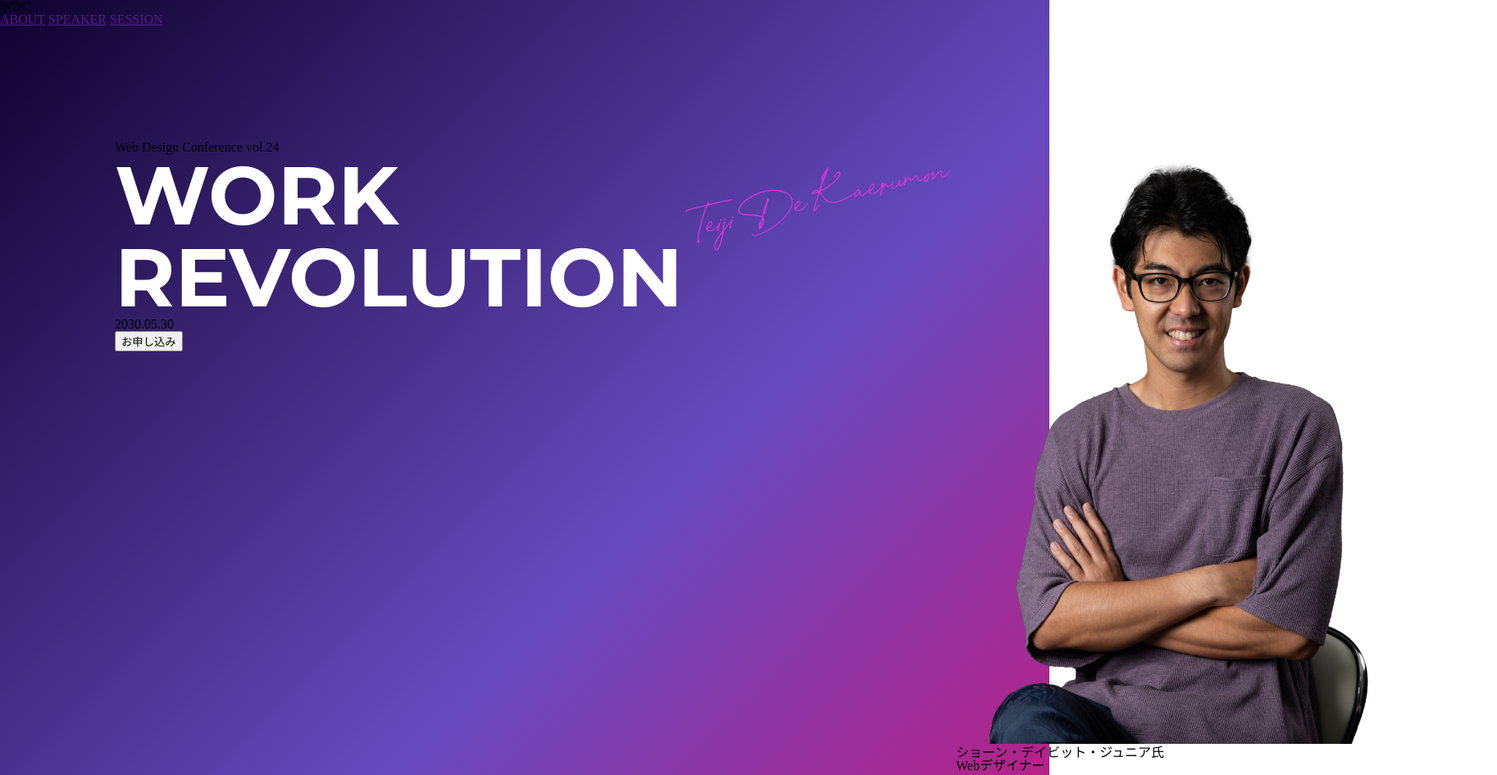
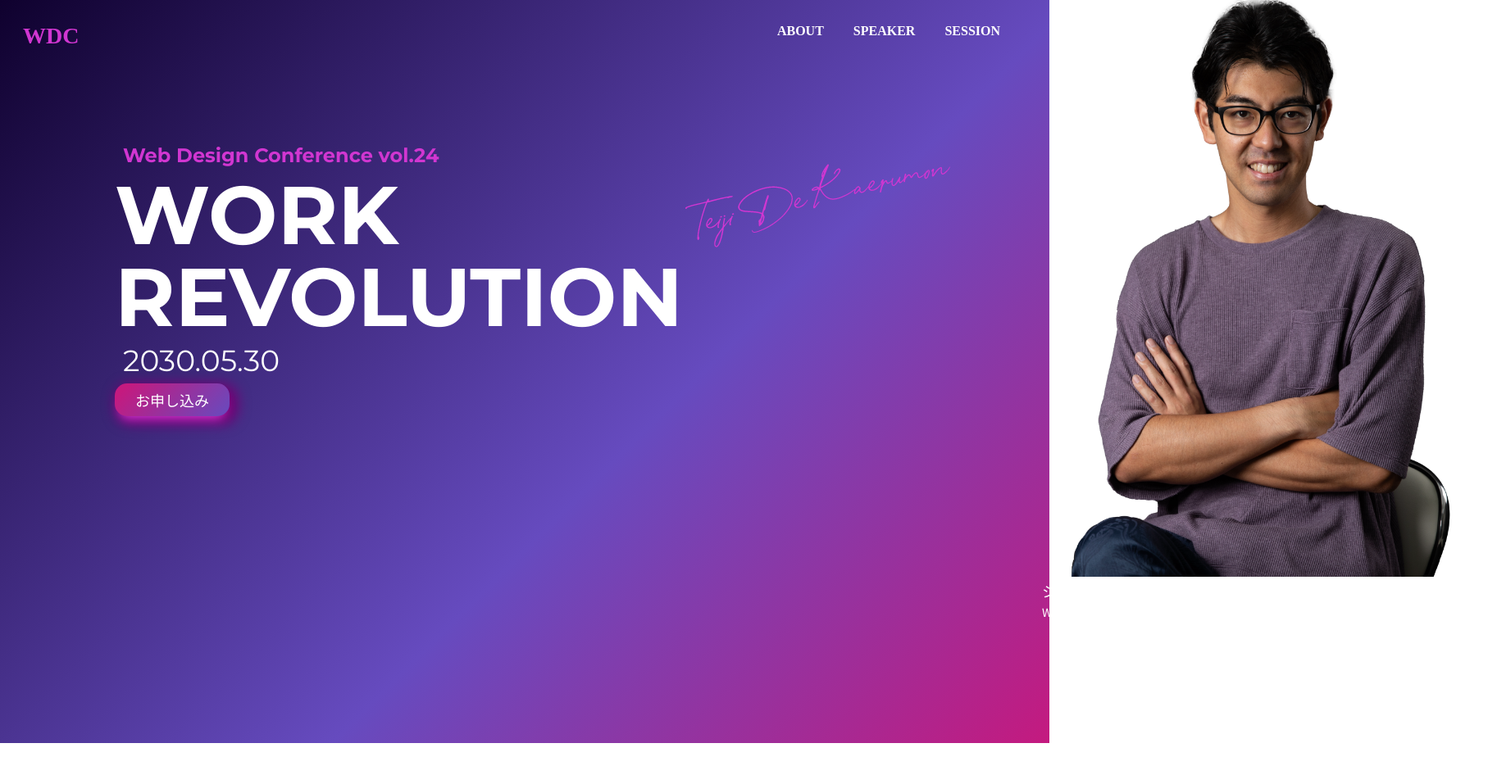
Before and after one commit to KatouProg/portfolio_content_wdc, a website: page index.html in a window 1280 px wide. Shown: the top 946 px of the page at 82% size, 1826 px wide, since content can reach past the window. After the commit the page ends 907 px from the top, so only its background shows below. Drawn offline with Linux system fonts and the light colour scheme.

Commit message:
SASS - Hero

```diff
--- a/index.html
+++ b/index.html
@@ -23,11 +23,13 @@
         </header>
 
         <div class="hero_main">
+            <div class="hero_main--sub">
+
                 <div class="hero_text">
-                <p>Web Design Conference vol.24</p>
+                    <p class="hero_text--vol">Web Design Conference vol.24</p>
                     <h1>WORK REVOLUTION</h1>
-                <h3>2030.05.30</h3>
-                <button>お申し込み</button>
+                    <h3 class="hero_text--date">2030.05.30</h3>
+                    <button class="myButton">お申し込み</button>
                 </div>
 
                 <div class="sign">
@@ -36,9 +38,15 @@
 
                 <div class="mainPicture">
                     <img src="./media/img/mv.png" alt="Teiji de Kaerumon picture">
-                <p>ショーン・デイビット・ジュニア氏</p>
-                <p>Webデザイナー</p>
+                    <div class="mainPicture--title">
+                        <p class="mainPicture--name">ショーン・デイビット・ジュニア氏</p>
+                        <p class="mainPicture--function">Webデザイナー</p>
                     </div>
+
+                </div>
+
+            </div>
+
         </div>
 
     </div>
--- a/public/css/style.css
+++ b/public/css/style.css
@@ -1,5 +1,43 @@
 @import url("https://fonts.googleapis.com/css2?family=Montserrat:wght@100;300;400;600;700&display=swap");
 @import url("https://fonts.googleapis.com/css2?family=Noto+Sans+JP:wght@300;400;500;700;900&display=swap");
+.logo_text {
+  font-size: 1.75rem;
+  color: #D136D1;
+  font-weight: bold;
+}
+
+.navbar {
+  z-index: 1000;
+}
+.navbar a {
+  text-decoration: none;
+  font-size: 1rem;
+  font-weight: bold;
+  padding-right: 2rem;
+  color: white;
+}
+
+.hero_text h1 {
+  font-family: "Montserrat", sans-serif;
+  font-weight: bold;
+  font-size: 6.25rem;
+  color: white;
+}
+.hero_text .hero_text--vol {
+  font-family: "Montserrat", sans-serif;
+  font-weight: bold;
+  font-size: 1.5rem;
+  color: #D136D1;
+  padding: 10px;
+}
+.hero_text .hero_text--date {
+  font-family: "Montserrat", sans-serif;
+  font-weight: 500;
+  font-size: 2.25rem;
+  color: white;
+  padding: 10px;
+}
+
 *, *:before, *:after {
   box-sizing: border-box;
 }
@@ -54,17 +92,57 @@ input {
   background: rgb(9, 0, 36);
   background: linear-gradient(135deg, #0f012e 0%, #664BBF 60%, #C41A7F 100%);
 }
-
-.hero_main {
+.hero .hero_main {
   display: flex;
-  padding: 140px;
+  padding: 5rem 8.75rem 0 8.75rem;
+}
+.hero .hero_main .mainPicture {
+  position: relative;
+  height: 100%;
+  width: 100%;
+  top: -200px;
+  right: -100px;
+  z-index: 1;
+}
+.hero .hero_main .mainPicture--title {
+  position: absolute;
+}
+.hero .hero_main .mainPicture--title .mainPicture--name {
+  font-family: "Noto Sans JP", sans-serif;
+  font-weight: 400;
+  font-size: 1.125rem;
+  color: white;
+  padding: 5px;
+}
+.hero .hero_main .mainPicture--title .mainPicture--function {
+  font-family: "Noto Sans JP", sans-serif;
+  font-weight: 400;
+  font-size: 0.875rem;
+  color: white;
+  padding: 5px;
+}
+.hero .hero_main--sub {
+  display: flex;
+}
+.hero .header_container {
+  display: flex;
+  justify-content: space-between;
+  padding: 1.875rem 1.75rem;
 }
 
-h1 {
-  font-family: "Montserrat", sans-serif;
-  font-weight: bold;
-  font-size: 6.25rem;
+.myButton {
+  -webkit-box-shadow: 0px 10px 13px -7px #D136D1, 5px 5px 15px 5px #740174;
+  box-shadow: 0px 10px 13px -7px #D136D1, 5px 5px 15px 5px #740174;
+  background-image: linear-gradient(135deg, #C41A7F 10%, #664BBF 100%);
+  border-radius: 15px;
+  border: none;
+  display: inline-block;
+  cursor: pointer;
   color: white;
+  font-family: "Noto Sans JP", sans-serif;
+  font-size: 1.125rem;
+  padding: 7px 25px;
+  text-decoration: none;
 }
 
 /*# sourceMappingURL=style.css.map */
```
Also changed, not shown: 1 other file. Lines whose indentation alone changed are shown as unchanged.
